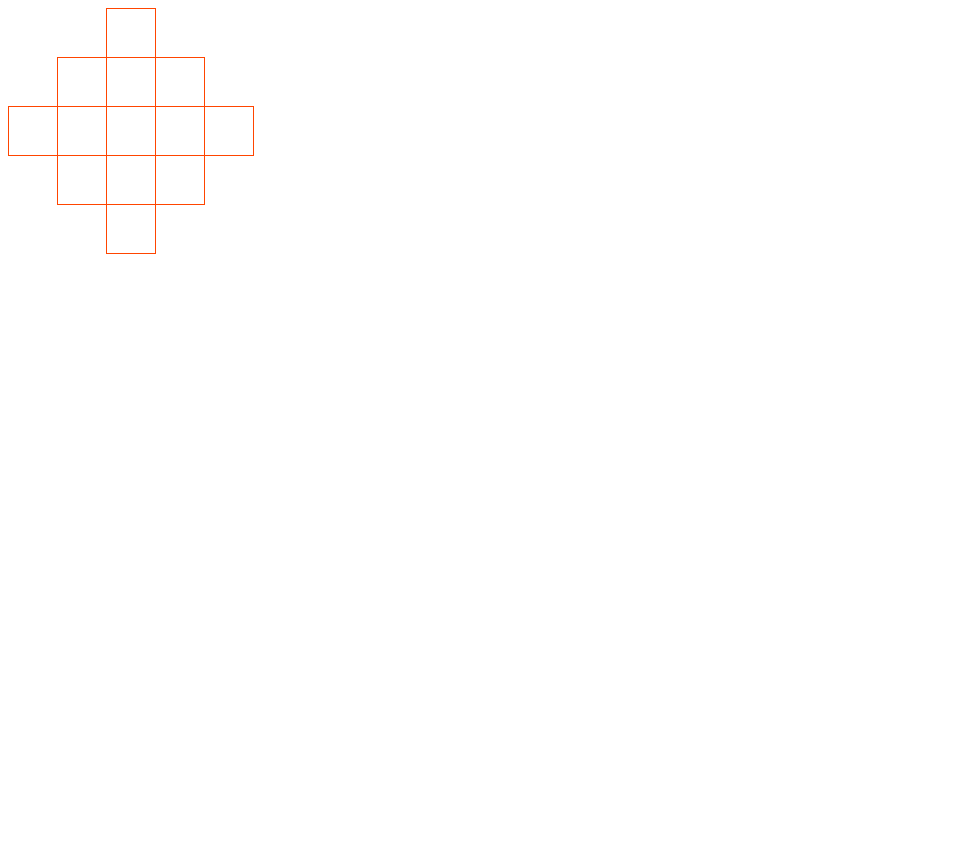
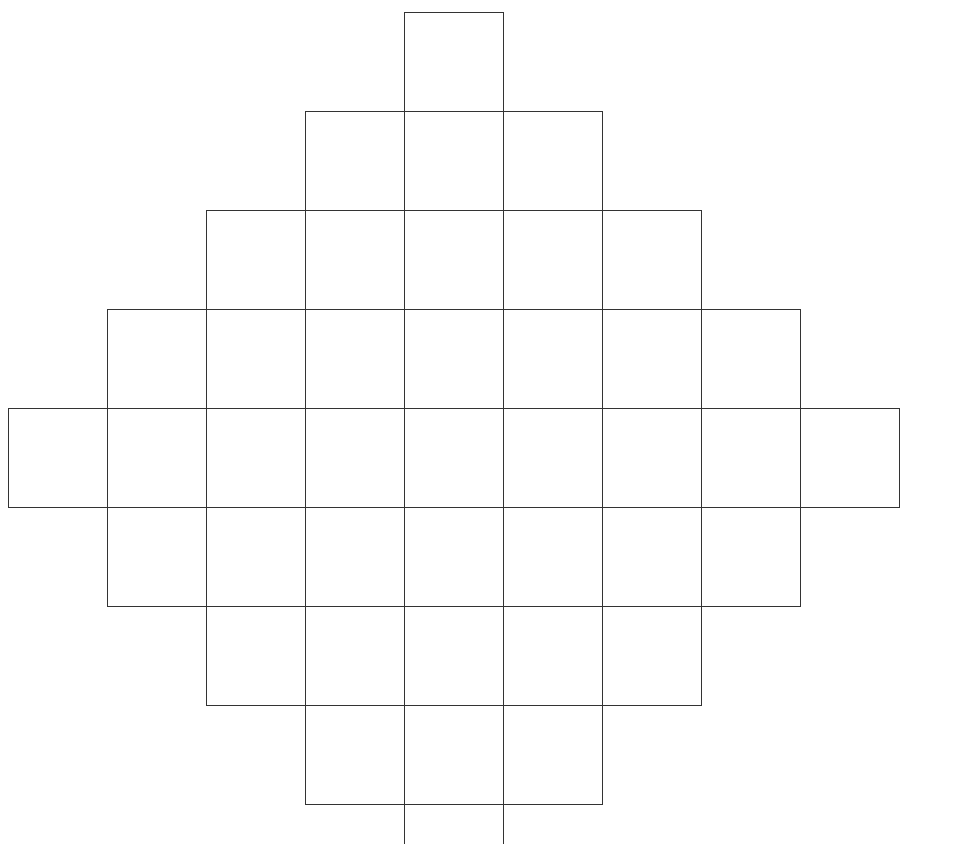
Before and after one commit to GabriMcNab/cookie-game-frontend, a Vue app: page / in a window 1280 px wide. Shown: the top 844 px of the page, without its empty margins (0-955 px from the left). Before the commit the page ends 800 px from the top, so only its background shows below. Built offline with nearby package versions, Linux system fonts and the light colour scheme.

Commit message:
feat: add border select logic

```diff
--- a/src/App.vue
+++ b/src/App.vue
@@ -1,24 +1,108 @@
-<script setup lang="ts">
-import GameBox from "./components/GameBox.vue";
-</script>
-
 <template>
   <div class="wrapper">
-    <GameBox :pos="{ x: 3, y: 1 }" />
-    <GameBox :pos="{ x: 2, y: 2 }" />
-    <GameBox :pos="{ x: 3, y: 2 }" />
-    <GameBox :pos="{ x: 4, y: 2 }" />
-    <GameBox :pos="{ x: 1, y: 3 }" />
-    <GameBox :pos="{ x: 2, y: 3 }" />
-    <GameBox :pos="{ x: 3, y: 3 }" />
-    <GameBox :pos="{ x: 4, y: 3 }" />
-    <GameBox :pos="{ x: 5, y: 3 }" />
-    <GameBox :pos="{ x: 2, y: 4 }" />
-    <GameBox :pos="{ x: 3, y: 4 }" />
-    <GameBox :pos="{ x: 4, y: 4 }" />
-    <GameBox :pos="{ x: 3, y: 5 }" />
+    <GameBoxComponent
+      v-for="[pos, box] in gameBoard"
+      :key="pos.toString()"
+      :position="pos"
+      :selected-borders="box.selectedBorders"
+      @click:border="handleBorderClick"
+    />
   </div>
 </template>
+
+<script lang="ts" setup>
+import { reactive } from "vue";
+import GameBoxComponent from "./components/GameBoxComponent.vue";
+import { Border, Coordinates, GameBox } from "./types";
+
+const gameBoard = reactive(generateGameBoard(9));
+
+function generateGameBoard(size: number): Map<Coordinates, GameBox> {
+  const gameBoard: Map<Coordinates, GameBox> = new Map();
+  const midPoint = (size + 1) / 2;
+
+  let elementsPerRow = 1;
+  for (let y = 1; y <= size; y++) {
+    const offset = (size - elementsPerRow) / 2;
+
+    for (let x = 1; x <= elementsPerRow; x++) {
+      gameBoard.set([x + offset, y], { selectedBorders: new Set() });
+    }
+
+    if (y < midPoint) {
+      elementsPerRow += 2;
+    } else {
+      elementsPerRow -= 2;
+    }
+  }
+
+  return gameBoard;
+}
+
+function getMapPosition(
+  position: Coordinates,
+  map: Map<Coordinates, GameBox>
+): Coordinates | undefined {
+  let mapPosition;
+
+  for (let key of map.keys()) {
+    if (key[0] === position[0] && key[1] === position[1]) {
+      mapPosition = key;
+      break;
+    }
+  }
+
+  return mapPosition;
+}
+
+function getAdjacentPosition(position: Coordinates, side: Border): Coordinates {
+  let adjacentPosition: Coordinates;
+  switch (side) {
+    case "east":
+      adjacentPosition = [position[0] + 1, position[1]];
+      break;
+    case "south":
+      adjacentPosition = [position[0], position[1] + 1];
+      break;
+    case "west":
+      adjacentPosition = [position[0] - 1, position[1]];
+      break;
+    case "north":
+      adjacentPosition = [position[0], position[1] - 1];
+      break;
+  }
+  return adjacentPosition;
+}
+
+function getOppositeBorder(border: Border): Border {
+  const oppositeBorders: Record<Border, Border> = {
+    east: "west",
+    north: "south",
+    west: "east",
+    south: "north",
+  };
+  return oppositeBorders[border];
+}
+
+function handleBorderClick(border: Border, position: Coordinates) {
+  const adjacentBoxPosition = getAdjacentPosition(position, border);
+  const adjacentBoxBorder = getOppositeBorder(border);
+
+  const targetBox = gameBoard.get(position);
+  if (targetBox) {
+    targetBox.selectedBorders.add(border);
+    gameBoard.set(position, targetBox);
+  }
+
+  const adjacentBox = gameBoard.get(
+    getMapPosition(adjacentBoxPosition, gameBoard) || [0, 0]
+  );
+  if (adjacentBox) {
+    adjacentBox.selectedBorders.add(adjacentBoxBorder);
+    gameBoard.set(adjacentBoxPosition, adjacentBox);
+  }
+}
+</script>
 
 <style lang="scss" scoped>
 .wrapper {
--- a/src/components/GameBox.vue
+++ /dev/null
@@ -1,61 +0,0 @@
-<template>
-  <div class="GameBox" :style="{ gridColumn: pos.x, gridRow: pos.y }">
-    <div class="GameBox__border GameBox__border--north"></div>
-    <div class="GameBox__border GameBox__border--east"></div>
-    <div class="GameBox__border GameBox__border--south"></div>
-    <div class="GameBox__border GameBox__border--west"></div>
-  </div>
-</template>
-
-<script lang="ts" setup>
-import { Coordinates } from "@/types";
-
-interface Props {
-  pos: Coordinates;
-}
-
-defineProps<Props>();
-</script>
-
-<style lang="scss" scoped>
-.GameBox {
-  background-color: white;
-  display: grid;
-  grid-template-columns: 10px 1fr 10px;
-  grid-template-rows: 10px 1fr 10px;
-
-  width: 50px;
-  height: 50px;
-  margin: -0.5px;
-  border: 1px solid orangered;
-  box-sizing: border-box;
-
-  &__border {
-    height: 100%;
-    width: 100%;
-    opacity: 0;
-    cursor: pointer;
-
-    &--north {
-      border-top: 5px solid black;
-      grid-row: 1;
-      grid-column: 1 / 4;
-    }
-
-    &--east {
-      grid-row: 1 / 4;
-      grid-column: 3;
-    }
-
-    &--south {
-      grid-row: 3;
-      grid-column: 1 / 4;
-    }
-
-    &--west {
-      grid-row: 1 / 4;
-      grid-column: 1;
-    }
-  }
-}
-</style>
--- /dev/null
+++ b/src/components/GameBoxComponent.vue
@@ -0,0 +1,98 @@
+<template>
+  <div
+    class="GameBoxComponent"
+    :style="{ gridColumn: position[0], gridRow: position[1] }"
+  >
+    <div
+      class="GameBoxComponent__border GameBoxComponent__border--north"
+      :class="{
+        selected: selectedBorders.has('north'),
+      }"
+      @click="$emit('click:border', 'north', position)"
+    ></div>
+    <div
+      class="GameBoxComponent__border GameBoxComponent__border--east"
+      :class="{
+        selected: selectedBorders.has('east'),
+      }"
+      @click="$emit('click:border', 'east', position)"
+    ></div>
+    <div
+      class="GameBoxComponent__border GameBoxComponent__border--south"
+      :class="{
+        selected: selectedBorders.has('south'),
+      }"
+      @click="$emit('click:border', 'south', position)"
+    ></div>
+    <div
+      class="GameBoxComponent__border GameBoxComponent__border--west"
+      :class="{
+        selected: selectedBorders.has('west'),
+      }"
+      @click="$emit('click:border', 'west', position)"
+    ></div>
+  </div>
+</template>
+
+<script lang="ts" setup>
+import { Border, Coordinates } from "@/types";
+
+interface Props {
+  position: Coordinates;
+  selectedBorders: Set<Border>;
+}
+
+interface Events {
+  (e: "click:border", border: Border, position: Coordinates): void;
+}
+
+defineProps<Props>();
+defineEmits<Events>();
+</script>
+
+<style lang="scss" scoped>
+.GameBoxComponent {
+  display: grid;
+  grid-template-columns: 10px 1fr 10px;
+  grid-template-rows: 10px 1fr 10px;
+
+  width: 100px;
+  height: 100px;
+  margin: -0.5px;
+
+  &__border {
+    height: 100%;
+    width: 100%;
+    cursor: pointer;
+    box-sizing: border-box;
+
+    &--north {
+      border-top: 1px solid #333;
+      grid-row: 1;
+      grid-column: 1 / 4;
+    }
+
+    &--east {
+      border-right: 1px solid #333;
+      grid-row: 1 / 4;
+      grid-column: 3;
+    }
+
+    &--south {
+      border-bottom: 1px solid #333;
+      grid-row: 3;
+      grid-column: 1 / 4;
+    }
+
+    &--west {
+      border-left: 1px solid #333;
+      grid-row: 1 / 4;
+      grid-column: 1;
+    }
+  }
+
+  .selected {
+    border-width: 3px;
+  }
+}
+</style>
--- a/src/types/Coordinates.ts
+++ b/src/types/Coordinates.ts
@@ -1,4 +1 @@
-export interface Coordinates {
-  x: number;
-  y: number;
-}
+export type Coordinates = [number, number];
--- /dev/null
+++ b/src/types/GameBox.ts
@@ -0,0 +1,5 @@
+export type Border = "north" | "east" | "south" | "west";
+
+export type GameBox = {
+  selectedBorders: Set<Border>;
+};
--- a/src/types/index.ts
+++ b/src/types/index.ts
@@ -1 +1,2 @@
-export { Coordinates } from "./Coordinates";
+export * from "./GameBox";
+export * from "./Coordinates";
```
